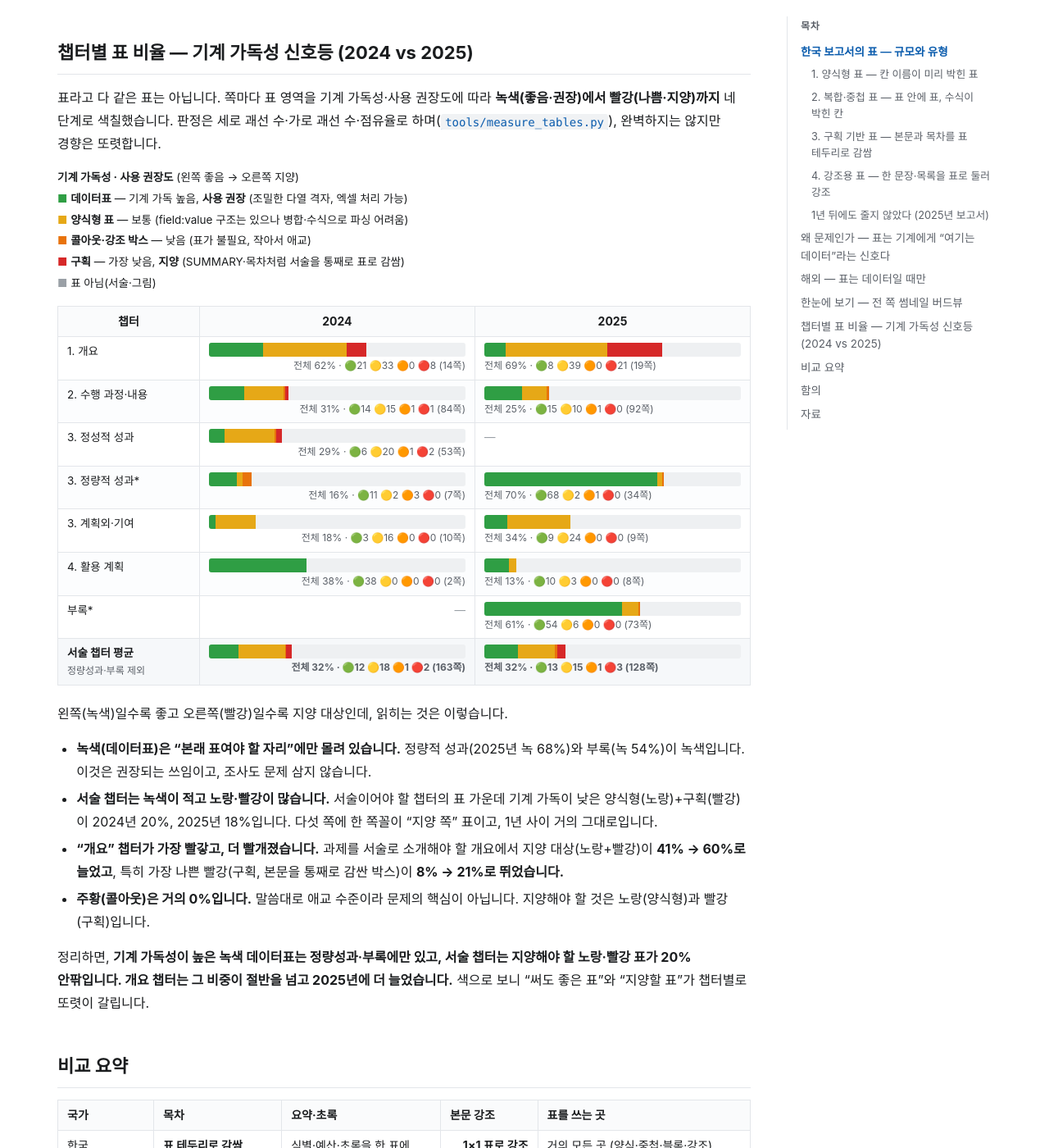
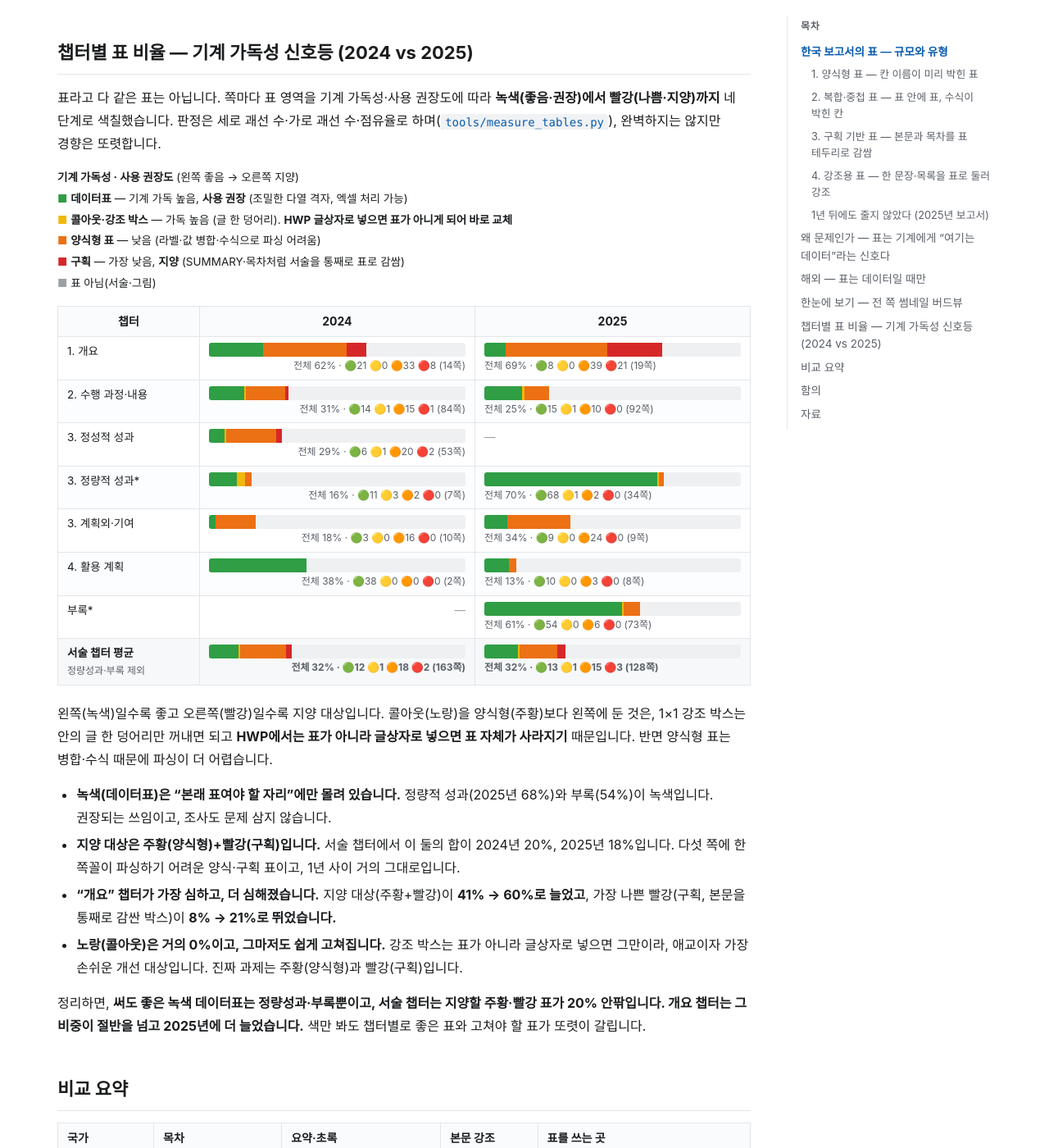
Before and after one commit to msjang/machine-ready-report-survey, a Jekyll site: the page built from findings-tables.md, in a window 1280 px wide and 1400 px high, scrolled down 10940 px. Shown: the whole window at 82% size. Built offline with Jekyll 4.4.1, drawn with Linux system fonts in a browser that asks for light colours; our own code applies the rules of GitHub Pages for plain Markdown files.

Commit message:
site: 신호등 순서 조정 — 콜아웃을 양식형보다 좋음(왼쪽)으로
- 콜아웃(1×1 강조 박스)은 글 한 덩어리라 가독 높고, HWP 글상자로 교체 가능 →
  데이터 > 콜아웃 > 양식형 > 구획 순(녹→노랑→주황→빨강)으로 재배치
- 지양 대상은 주황(양식형)+빨강(구획)으로 문구 정리

Co-Authored-By: Claude Opus 4.8 <noreply@anthropic.com>

```diff
--- a/findings-tables.md
+++ b/findings-tables.md
@@ -79,8 +79,8 @@
 
 <p style="font-size:13.5px;line-height:1.9"><b>기계 가독성 · 사용 권장도</b> (왼쪽 좋음 → 오른쪽 지양)<br>
 <span style="color:#2f9e44">■</span> <b>데이터표</b> — 기계 가독 높음, <b>사용 권장</b> (조밀한 다열 격자, 엑셀 처리 가능)<br>
-<span style="color:#e6a817">■</span> <b>양식형 표</b> — 보통 (field:value 구조는 있으나 병합·수식으로 파싱 어려움)<br>
-<span style="color:#e8730c">■</span> <b>콜아웃·강조 박스</b> — 낮음 (표가 불필요, 작아서 애교)<br>
+<span style="color:#f1b70a">■</span> <b>콜아웃·강조 박스</b> — 가독 높음 (글 한 덩어리). <b>HWP 글상자로 넣으면 표가 아니게 되어 바로 교체</b><br>
+<span style="color:#ec7014">■</span> <b>양식형 표</b> — 낮음 (라벨·값 병합·수식으로 파싱 어려움)<br>
 <span style="color:#d62828">■</span> <b>구획</b> — 가장 낮음, <b>지양</b> (SUMMARY·목차처럼 서술을 통째로 표로 감쌈)<br>
 <span style="color:#9aa0a6">■</span> 표 아님(서술·그림)</p>
 
@@ -91,24 +91,24 @@
 </style>
 
 <table class="tcat"><thead><tr><th>챕터</th><th>2024</th><th>2025</th></tr></thead><tbody>
-<tr><td style="text-align:left">1. 개요</td><td><div style="display:flex;border-radius:3px;overflow:hidden"><div style="width:21.2%;background:#2f9e44;height:17px"></div><div style="width:32.6%;background:#e6a817;height:17px"></div><div style="width:7.7%;background:#d62828;height:17px"></div><div style="width:38.5%;background:#eef0f2;height:17px"></div></div><div style="font-size:12px;color:#5b6068;margin-top:2px">전체 62% · 🟢21 🟡33 🟠0 🔴8 (14쪽)</div></td><td><div style="display:flex;border-radius:3px;overflow:hidden"><div style="width:8.4%;background:#2f9e44;height:17px"></div><div style="width:39.4%;background:#e6a817;height:17px"></div><div style="width:21.4%;background:#d62828;height:17px"></div><div style="width:30.8%;background:#eef0f2;height:17px"></div></div><div style="font-size:12px;color:#5b6068;margin-top:2px">전체 69% · 🟢8 🟡39 🟠0 🔴21 (19쪽)</div></td></tr>
-<tr><td style="text-align:left">2. 수행 과정·내용</td><td><div style="display:flex;border-radius:3px;overflow:hidden"><div style="width:13.9%;background:#2f9e44;height:17px"></div><div style="width:15.3%;background:#e6a817;height:17px"></div><div style="width:0.6%;background:#e8730c;height:17px"></div><div style="width:1.3%;background:#d62828;height:17px"></div><div style="width:68.9%;background:#eef0f2;height:17px"></div></div><div style="font-size:12px;color:#5b6068;margin-top:2px">전체 31% · 🟢14 🟡15 🟠1 🔴1 (84쪽)</div></td><td><div style="display:flex;border-radius:3px;overflow:hidden"><div style="width:14.6%;background:#2f9e44;height:17px"></div><div style="width:9.6%;background:#e6a817;height:17px"></div><div style="width:1.1%;background:#e8730c;height:17px"></div><div style="width:74.7%;background:#eef0f2;height:17px"></div></div><div style="font-size:12px;color:#5b6068;margin-top:2px">전체 25% · 🟢15 🟡10 🟠1 🔴0 (92쪽)</div></td></tr>
-<tr><td style="text-align:left">3. 정성적 성과</td><td><div style="display:flex;border-radius:3px;overflow:hidden"><div style="width:6.1%;background:#2f9e44;height:17px"></div><div style="width:19.5%;background:#e6a817;height:17px"></div><div style="width:0.7%;background:#e8730c;height:17px"></div><div style="width:2.3%;background:#d62828;height:17px"></div><div style="width:71.3%;background:#eef0f2;height:17px"></div></div><div style="font-size:12px;color:#5b6068;margin-top:2px">전체 29% · 🟢6 🟡20 🟠1 🔴2 (53쪽)</div></td><td><span style="color:#9aa0a6">—</span></td></tr>
-<tr><td style="text-align:left">3. 정량적 성과*</td><td><div style="display:flex;border-radius:3px;overflow:hidden"><div style="width:10.8%;background:#2f9e44;height:17px"></div><div style="width:2.4%;background:#e6a817;height:17px"></div><div style="width:3.3%;background:#e8730c;height:17px"></div><div style="width:83.5%;background:#eef0f2;height:17px"></div></div><div style="font-size:12px;color:#5b6068;margin-top:2px">전체 16% · 🟢11 🟡2 🟠3 🔴0 (7쪽)</div></td><td><div style="display:flex;border-radius:3px;overflow:hidden"><div style="width:67.5%;background:#2f9e44;height:17px"></div><div style="width:1.8%;background:#e6a817;height:17px"></div><div style="width:0.7%;background:#e8730c;height:17px"></div><div style="width:30.0%;background:#eef0f2;height:17px"></div></div><div style="font-size:12px;color:#5b6068;margin-top:2px">전체 70% · 🟢68 🟡2 🟠1 🔴0 (34쪽)</div></td></tr>
-<tr><td style="text-align:left">3. 계획외·기여</td><td><div style="display:flex;border-radius:3px;overflow:hidden"><div style="width:2.6%;background:#2f9e44;height:17px"></div><div style="width:15.6%;background:#e6a817;height:17px"></div><div style="width:81.8%;background:#eef0f2;height:17px"></div></div><div style="font-size:12px;color:#5b6068;margin-top:2px">전체 18% · 🟢3 🟡16 🟠0 🔴0 (10쪽)</div></td><td><div style="display:flex;border-radius:3px;overflow:hidden"><div style="width:9.1%;background:#2f9e44;height:17px"></div><div style="width:24.5%;background:#e6a817;height:17px"></div><div style="width:66.4%;background:#eef0f2;height:17px"></div></div><div style="font-size:12px;color:#5b6068;margin-top:2px">전체 34% · 🟢9 🟡24 🟠0 🔴0 (9쪽)</div></td></tr>
-<tr><td style="text-align:left">4. 활용 계획</td><td><div style="display:flex;border-radius:3px;overflow:hidden"><div style="width:38.1%;background:#2f9e44;height:17px"></div><div style="width:61.9%;background:#eef0f2;height:17px"></div></div><div style="font-size:12px;color:#5b6068;margin-top:2px">전체 38% · 🟢38 🟡0 🟠0 🔴0 (2쪽)</div></td><td><div style="display:flex;border-radius:3px;overflow:hidden"><div style="width:9.6%;background:#2f9e44;height:17px"></div><div style="width:3.0%;background:#e6a817;height:17px"></div><div style="width:87.4%;background:#eef0f2;height:17px"></div></div><div style="font-size:12px;color:#5b6068;margin-top:2px">전체 13% · 🟢10 🟡3 🟠0 🔴0 (8쪽)</div></td></tr>
-<tr><td style="text-align:left">부록*</td><td><span style="color:#9aa0a6">—</span></td><td><div style="display:flex;border-radius:3px;overflow:hidden"><div style="width:53.8%;background:#2f9e44;height:17px"></div><div style="width:6.4%;background:#e6a817;height:17px"></div><div style="width:0.5%;background:#e8730c;height:17px"></div><div style="width:39.3%;background:#eef0f2;height:17px"></div></div><div style="font-size:12px;color:#5b6068;margin-top:2px">전체 61% · 🟢54 🟡6 🟠0 🔴0 (73쪽)</div></td></tr>
-<tr style="background:#f6f8fa;font-weight:700"><td style="text-align:left">서술 챕터 평균<br><span style="font-weight:400;font-size:12px;color:#5b6068">정량성과·부록 제외</span></td><td><div style="display:flex;border-radius:3px;overflow:hidden"><div style="width:11.6%;background:#2f9e44;height:17px"></div><div style="width:18.0%;background:#e6a817;height:17px"></div><div style="width:0.5%;background:#e8730c;height:17px"></div><div style="width:2.1%;background:#d62828;height:17px"></div><div style="width:67.8%;background:#eef0f2;height:17px"></div></div><div style="font-size:12px;color:#5b6068;margin-top:2px">전체 32% · 🟢12 🟡18 🟠1 🔴2 (163쪽)</div></td><td><div style="display:flex;border-radius:3px;overflow:hidden"><div style="width:13.0%;background:#2f9e44;height:17px"></div><div style="width:14.6%;background:#e6a817;height:17px"></div><div style="width:0.8%;background:#e8730c;height:17px"></div><div style="width:3.2%;background:#d62828;height:17px"></div><div style="width:68.4%;background:#eef0f2;height:17px"></div></div><div style="font-size:12px;color:#5b6068;margin-top:2px">전체 32% · 🟢13 🟡15 🟠1 🔴3 (128쪽)</div></td></tr>
+<tr><td style="text-align:left">1. 개요</td><td><div style="display:flex;border-radius:3px;overflow:hidden"><div style="width:21.2%;background:#2f9e44;height:17px"></div><div style="width:32.6%;background:#ec7014;height:17px"></div><div style="width:7.7%;background:#d62828;height:17px"></div><div style="width:38.5%;background:#eef0f2;height:17px"></div></div><div style="font-size:12px;color:#5b6068;margin-top:2px">전체 62% · 🟢21 🟡0 🟠33 🔴8 (14쪽)</div></td><td><div style="display:flex;border-radius:3px;overflow:hidden"><div style="width:8.4%;background:#2f9e44;height:17px"></div><div style="width:39.4%;background:#ec7014;height:17px"></div><div style="width:21.4%;background:#d62828;height:17px"></div><div style="width:30.8%;background:#eef0f2;height:17px"></div></div><div style="font-size:12px;color:#5b6068;margin-top:2px">전체 69% · 🟢8 🟡0 🟠39 🔴21 (19쪽)</div></td></tr>
+<tr><td style="text-align:left">2. 수행 과정·내용</td><td><div style="display:flex;border-radius:3px;overflow:hidden"><div style="width:13.9%;background:#2f9e44;height:17px"></div><div style="width:0.6%;background:#f1b70a;height:17px"></div><div style="width:15.3%;background:#ec7014;height:17px"></div><div style="width:1.3%;background:#d62828;height:17px"></div><div style="width:68.9%;background:#eef0f2;height:17px"></div></div><div style="font-size:12px;color:#5b6068;margin-top:2px">전체 31% · 🟢14 🟡1 🟠15 🔴1 (84쪽)</div></td><td><div style="display:flex;border-radius:3px;overflow:hidden"><div style="width:14.6%;background:#2f9e44;height:17px"></div><div style="width:1.1%;background:#f1b70a;height:17px"></div><div style="width:9.6%;background:#ec7014;height:17px"></div><div style="width:74.7%;background:#eef0f2;height:17px"></div></div><div style="font-size:12px;color:#5b6068;margin-top:2px">전체 25% · 🟢15 🟡1 🟠10 🔴0 (92쪽)</div></td></tr>
+<tr><td style="text-align:left">3. 정성적 성과</td><td><div style="display:flex;border-radius:3px;overflow:hidden"><div style="width:6.1%;background:#2f9e44;height:17px"></div><div style="width:0.7%;background:#f1b70a;height:17px"></div><div style="width:19.5%;background:#ec7014;height:17px"></div><div style="width:2.3%;background:#d62828;height:17px"></div><div style="width:71.3%;background:#eef0f2;height:17px"></div></div><div style="font-size:12px;color:#5b6068;margin-top:2px">전체 29% · 🟢6 🟡1 🟠20 🔴2 (53쪽)</div></td><td><span style="color:#9aa0a6">—</span></td></tr>
+<tr><td style="text-align:left">3. 정량적 성과*</td><td><div style="display:flex;border-radius:3px;overflow:hidden"><div style="width:10.8%;background:#2f9e44;height:17px"></div><div style="width:3.3%;background:#f1b70a;height:17px"></div><div style="width:2.4%;background:#ec7014;height:17px"></div><div style="width:83.5%;background:#eef0f2;height:17px"></div></div><div style="font-size:12px;color:#5b6068;margin-top:2px">전체 16% · 🟢11 🟡3 🟠2 🔴0 (7쪽)</div></td><td><div style="display:flex;border-radius:3px;overflow:hidden"><div style="width:67.5%;background:#2f9e44;height:17px"></div><div style="width:0.7%;background:#f1b70a;height:17px"></div><div style="width:1.8%;background:#ec7014;height:17px"></div><div style="width:30.0%;background:#eef0f2;height:17px"></div></div><div style="font-size:12px;color:#5b6068;margin-top:2px">전체 70% · 🟢68 🟡1 🟠2 🔴0 (34쪽)</div></td></tr>
+<tr><td style="text-align:left">3. 계획외·기여</td><td><div style="display:flex;border-radius:3px;overflow:hidden"><div style="width:2.6%;background:#2f9e44;height:17px"></div><div style="width:15.6%;background:#ec7014;height:17px"></div><div style="width:81.8%;background:#eef0f2;height:17px"></div></div><div style="font-size:12px;color:#5b6068;margin-top:2px">전체 18% · 🟢3 🟡0 🟠16 🔴0 (10쪽)</div></td><td><div style="display:flex;border-radius:3px;overflow:hidden"><div style="width:9.1%;background:#2f9e44;height:17px"></div><div style="width:24.5%;background:#ec7014;height:17px"></div><div style="width:66.4%;background:#eef0f2;height:17px"></div></div><div style="font-size:12px;color:#5b6068;margin-top:2px">전체 34% · 🟢9 🟡0 🟠24 🔴0 (9쪽)</div></td></tr>
+<tr><td style="text-align:left">4. 활용 계획</td><td><div style="display:flex;border-radius:3px;overflow:hidden"><div style="width:38.1%;background:#2f9e44;height:17px"></div><div style="width:61.9%;background:#eef0f2;height:17px"></div></div><div style="font-size:12px;color:#5b6068;margin-top:2px">전체 38% · 🟢38 🟡0 🟠0 🔴0 (2쪽)</div></td><td><div style="display:flex;border-radius:3px;overflow:hidden"><div style="width:9.6%;background:#2f9e44;height:17px"></div><div style="width:3.0%;background:#ec7014;height:17px"></div><div style="width:87.4%;background:#eef0f2;height:17px"></div></div><div style="font-size:12px;color:#5b6068;margin-top:2px">전체 13% · 🟢10 🟡0 🟠3 🔴0 (8쪽)</div></td></tr>
+<tr><td style="text-align:left">부록*</td><td><span style="color:#9aa0a6">—</span></td><td><div style="display:flex;border-radius:3px;overflow:hidden"><div style="width:53.8%;background:#2f9e44;height:17px"></div><div style="width:0.5%;background:#f1b70a;height:17px"></div><div style="width:6.4%;background:#ec7014;height:17px"></div><div style="width:39.3%;background:#eef0f2;height:17px"></div></div><div style="font-size:12px;color:#5b6068;margin-top:2px">전체 61% · 🟢54 🟡0 🟠6 🔴0 (73쪽)</div></td></tr>
+<tr style="background:#f6f8fa;font-weight:700"><td style="text-align:left">서술 챕터 평균<br><span style="font-weight:400;font-size:12px;color:#5b6068">정량성과·부록 제외</span></td><td><div style="display:flex;border-radius:3px;overflow:hidden"><div style="width:11.6%;background:#2f9e44;height:17px"></div><div style="width:0.5%;background:#f1b70a;height:17px"></div><div style="width:18.0%;background:#ec7014;height:17px"></div><div style="width:2.1%;background:#d62828;height:17px"></div><div style="width:67.8%;background:#eef0f2;height:17px"></div></div><div style="font-size:12px;color:#5b6068;margin-top:2px">전체 32% · 🟢12 🟡1 🟠18 🔴2 (163쪽)</div></td><td><div style="display:flex;border-radius:3px;overflow:hidden"><div style="width:13.0%;background:#2f9e44;height:17px"></div><div style="width:0.8%;background:#f1b70a;height:17px"></div><div style="width:14.6%;background:#ec7014;height:17px"></div><div style="width:3.2%;background:#d62828;height:17px"></div><div style="width:68.4%;background:#eef0f2;height:17px"></div></div><div style="font-size:12px;color:#5b6068;margin-top:2px">전체 32% · 🟢13 🟡1 🟠15 🔴3 (128쪽)</div></td></tr>
 </tbody></table>
 
-왼쪽(녹색)일수록 좋고 오른쪽(빨강)일수록 지양 대상인데, 읽히는 것은 이렇습니다.
+왼쪽(녹색)일수록 좋고 오른쪽(빨강)일수록 지양 대상입니다. 콜아웃(노랑)을 양식형(주황)보다 왼쪽에 둔 것은, 1×1 강조 박스는 안의 글 한 덩어리만 꺼내면 되고 **HWP에서는 표가 아니라 글상자로 넣으면 표 자체가 사라지기** 때문입니다. 반면 양식형 표는 병합·수식 때문에 파싱이 더 어렵습니다.
 
-- **녹색(데이터표)은 "본래 표여야 할 자리"에만 몰려 있습니다.** 정량적 성과(2025년 녹 68%)와 부록(녹 54%)이 녹색입니다. 이것은 권장되는 쓰임이고, 조사도 문제 삼지 않습니다.
-- **서술 챕터는 녹색이 적고 노랑·빨강이 많습니다.** 서술이어야 할 챕터의 표 가운데 기계 가독이 낮은 양식형(노랑)+구획(빨강)이 2024년 20%, 2025년 18%입니다. 다섯 쪽에 한 쪽꼴이 "지양 쪽" 표이고, 1년 사이 거의 그대로입니다.
-- **"개요" 챕터가 가장 빨갛고, 더 빨개졌습니다.** 과제를 서술로 소개해야 할 개요에서 지양 대상(노랑+빨강)이 **41% → 60%로 늘었고**, 특히 가장 나쁜 빨강(구획, 본문을 통째로 감싼 박스)이 **8% → 21%로 뛰었습니다.**
-- **주황(콜아웃)은 거의 0%입니다.** 말씀대로 애교 수준이라 문제의 핵심이 아닙니다. 지양해야 할 것은 노랑(양식형)과 빨강(구획)입니다.
+- **녹색(데이터표)은 "본래 표여야 할 자리"에만 몰려 있습니다.** 정량적 성과(2025년 68%)와 부록(54%)이 녹색입니다. 권장되는 쓰임이고, 조사도 문제 삼지 않습니다.
+- **지양 대상은 주황(양식형)+빨강(구획)입니다.** 서술 챕터에서 이 둘의 합이 2024년 20%, 2025년 18%입니다. 다섯 쪽에 한 쪽꼴이 파싱하기 어려운 양식·구획 표이고, 1년 사이 거의 그대로입니다.
+- **"개요" 챕터가 가장 심하고, 더 심해졌습니다.** 지양 대상(주황+빨강)이 **41% → 60%로 늘었고**, 가장 나쁜 빨강(구획, 본문을 통째로 감싼 박스)이 **8% → 21%로 뛰었습니다.**
+- **노랑(콜아웃)은 거의 0%이고, 그마저도 쉽게 고쳐집니다.** 강조 박스는 표가 아니라 글상자로 넣으면 그만이라, 애교이자 가장 손쉬운 개선 대상입니다. 진짜 과제는 주황(양식형)과 빨강(구획)입니다.
 
-정리하면, **기계 가독성이 높은 녹색 데이터표는 정량성과·부록에만 있고, 서술 챕터는 지양해야 할 노랑·빨강 표가 20% 안팎입니다. 개요 챕터는 그 비중이 절반을 넘고 2025년에 더 늘었습니다.** 색으로 보니 "써도 좋은 표"와 "지양할 표"가 챕터별로 또렷이 갈립니다.
+정리하면, **써도 좋은 녹색 데이터표는 정량성과·부록뿐이고, 서술 챕터는 지양할 주황·빨강 표가 20% 안팎입니다. 개요 챕터는 그 비중이 절반을 넘고 2025년에 더 늘었습니다.** 색만 봐도 챕터별로 좋은 표와 고쳐야 할 표가 또렷이 갈립니다.
 
 ## 비교 요약
 
```
